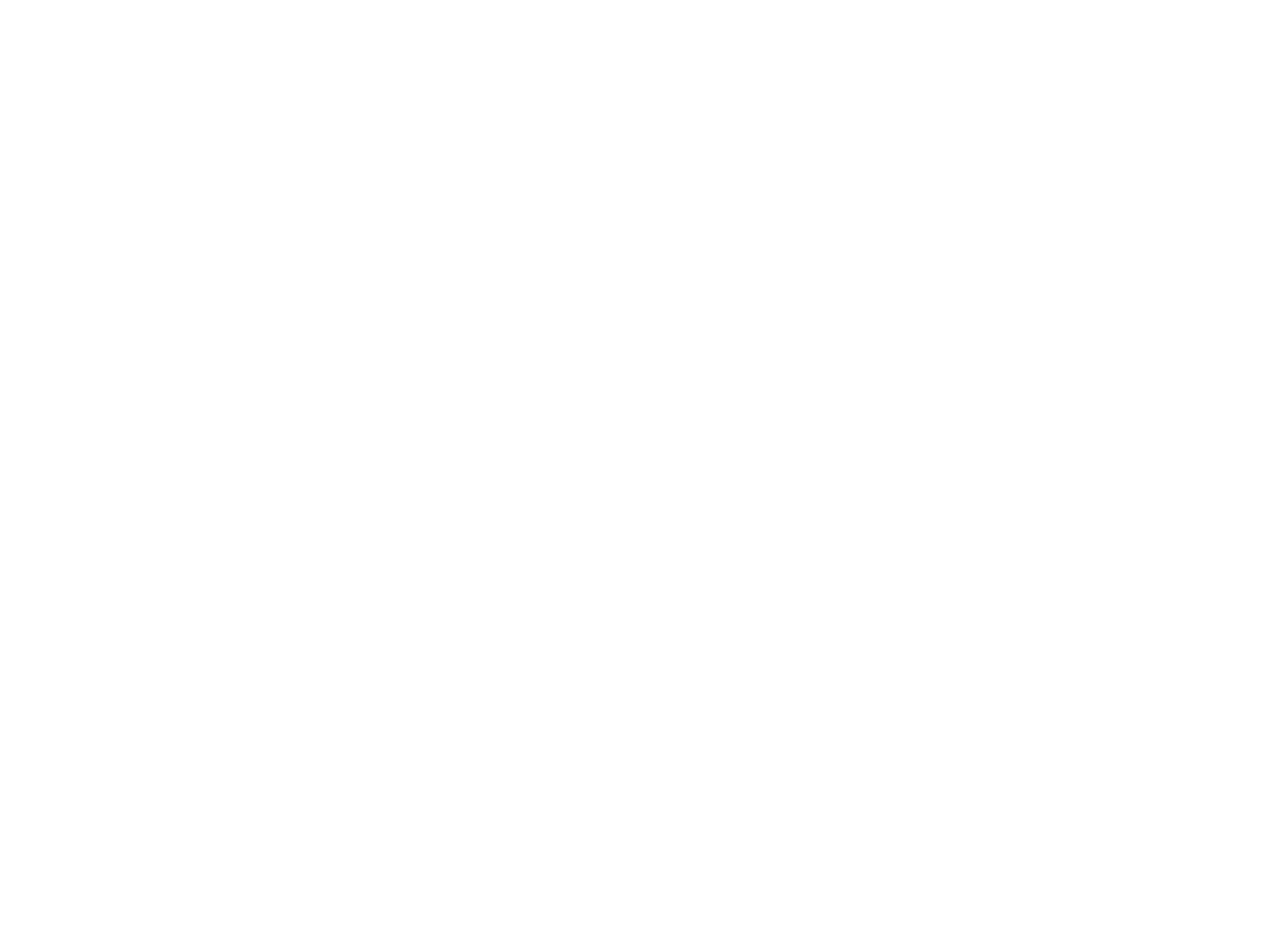
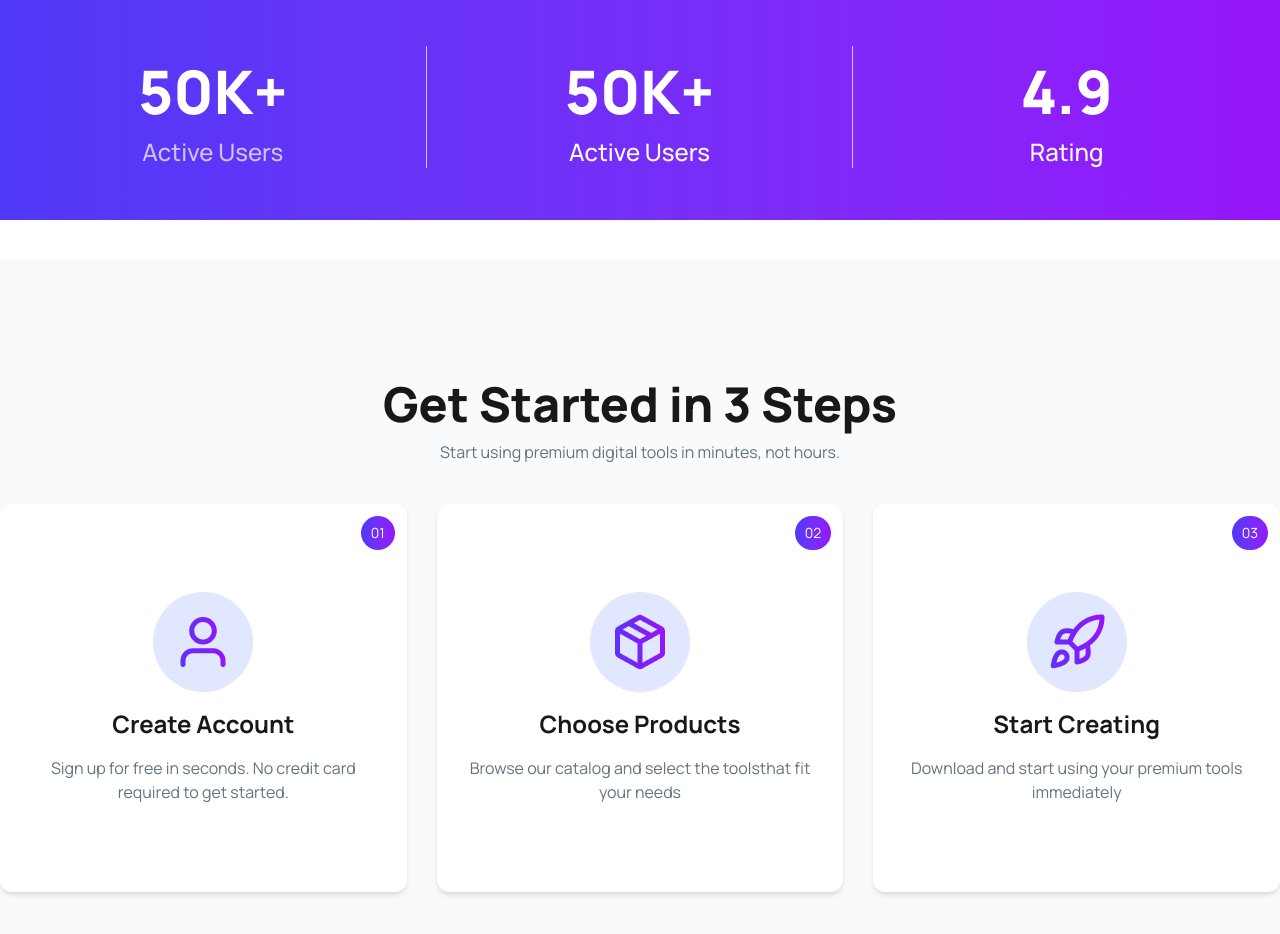
Before and after one commit to ibrahimhosen4045-max/B13-A6-DigiTools, a React (Vite) app: page / in a window 1280 px wide. Shown: the part 820-1754 px from the top of the page. Before the commit the page ends 800 px from the top, so only its background shows below. Built offline with nearby package versions, Linux system fonts and the light colour scheme; a web font is replaced by a local one.

Commit message:
add ratingSection and tools section

```diff
--- a/src/App.jsx
+++ b/src/App.jsx
@@ -2,6 +2,8 @@
 import './App.css'
 import Hero from './Componenet/Hero'
 import Navber from './Componenet/Navber'
+import RattingSec from './Componenet/RattingSec'
+import ToolsSec from './Componenet/ToolsSec'
 
 
 function App() {
@@ -11,6 +13,8 @@
     <>
       <Navber></Navber>
       <Hero></Hero>
+      <RattingSec></RattingSec>
+      <ToolsSec></ToolsSec>
     </>
   )
 }
--- /dev/null
+++ b/src/Componenet/RattingSec.jsx
@@ -0,0 +1,24 @@
+import React from 'react'
+
+const RattingSec = () => {
+  return (
+    <div className='bg-linear-to-r from-[#4F39F6] to-[#9514FA] my-10'>
+      <div className=' grid grid-cols-3 container mx-auto text-center py-13'>
+        <div className='border-r border-white/70'>
+            <h1 className='text-[35px] md:text-[60px] font-extrabold text-white'>50K+</h1>
+            <p className='md:text-2xl font-medium text-white/70'>Active Users</p>
+        </div>
+        <div className='border-r border-white/70'>
+            <h1 className='text-[35px] md:text-[60px] font-extrabold text-white'>50K+</h1>
+            <p className='md:text-2xl font-medium text-white'>Active Users</p>
+        </div>
+        <div  >
+            <h1 className='text-[35px] md:text-[60px] font-extrabold text-white'>4.9</h1>
+            <p className='md:text-2xl font-medium text-white'>Rating</p>
+        </div>
+      </div>
+    </div>
+  )
+}
+
+export default RattingSec
--- /dev/null
+++ b/src/Componenet/ToolsSec.jsx
@@ -0,0 +1,56 @@
+import React from 'react'
+import userImage from '../assets/user.png'
+import userImage2 from '../assets/package.png'
+import userImage3 from '../assets/rocket.png'
+
+const ToolsSec = () => {
+  return (
+    <div className='bg-[#F9FAFC] py-30'>
+      <div className='text-center space-y-3 pb-10 px-6'>
+        <h1 className='text-3xl md:text-5xl font-extrabold'>Get Started in 3 Steps</h1>
+        <p className='text-[#627382]'>Start using premium digital tools in minutes, not hours.</p>
+      </div>
+      <div className='grid grid-cols-1 md:grid-cols-2 lg:grid-cols-3 gap-7.5 container mx-auto px-2 md:px-0'>
+        <div className='bg-white rounded-xl shadow-md py-22 px-6 relative text-center'>
+            <div className=' absolute top-3 right-3'>
+                <button className='px-2.5 py-1.75 text-sm rounded-full bg-linear-to-r from-[#4F39F6] to-[#9514FA] text-white'>01</button>
+            </div>
+            <div className='flex flex-col items-center gap-4'>
+                <div className='p-5 rounded-full bg-[#E1E7FF]'>
+                    <img src={userImage} alt="" />
+                </div>
+                <h1 className='text-2xl font-bold '>Create Account</h1>
+                <p className='text-[#627382]'>Sign up for free in seconds. No credit card required to get started.</p>
+            </div>
+        </div>
+        <div className='bg-white rounded-xl shadow-md py-22 px-6 relative text-center'>
+            <div className=' absolute top-3 right-3'>
+                <button className='px-2.5 py-1.75 text-sm rounded-full bg-linear-to-r from-[#4F39F6] to-[#9514FA] text-white'>02</button>
+            </div>
+            <div className='flex flex-col items-center gap-4'>
+                <div className='p-5 rounded-full bg-[#E1E7FF]'>
+                    <img src={userImage2} alt="" />
+                </div>
+                <h1 className='text-2xl font-bold '>Choose Products</h1>
+                <p className='text-[#627382]'>Browse our catalog and select the toolsthat fit your needs</p>
+            </div>
+        </div>
+        <div className='bg-white rounded-xl shadow-md py-22 px-6 relative text-center'>
+            <div className=' absolute top-3 right-3'>
+                <button className='px-2.5 py-1.75 text-sm rounded-full bg-linear-to-r from-[#4F39F6] to-[#9514FA] text-white'>03</button>
+            </div>
+            <div className='flex flex-col items-center gap-4'>
+                <div className='p-5 rounded-full bg-[#E1E7FF]'>
+                    <img src={userImage3} alt="" />
+                </div>
+                <h1 className='text-2xl font-bold '>Start Creating</h1>
+                <p className='text-[#627382]'>Download and start using your premium tools immediately</p>
+            </div>
+        </div>
+
+      </div>
+    </div>
+  )
+}
+
+export default ToolsSec
```
